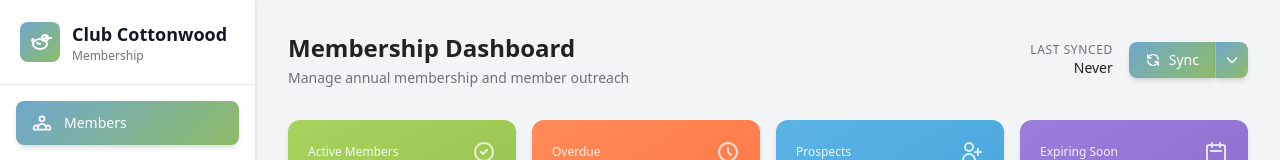
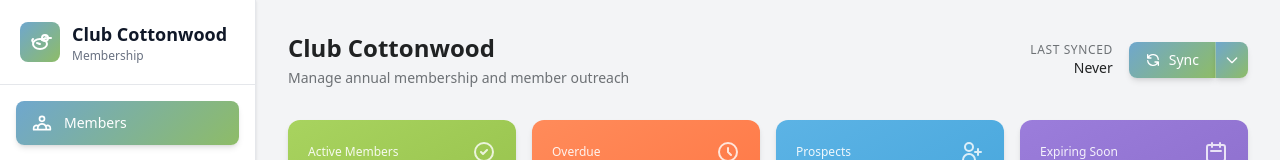
Before and after one commit to dj548/ClubCottonwood, a React (Vite) app: page / in a window 1280 px wide. Shown: the top 160 px of the page. Built offline with nearby package versions, Linux system fonts and the light colour scheme; no server answers.

Commit message:
Force rebuild - fix All Members count

```diff
--- a/src/ClubCottonwood.tsx
+++ b/src/ClubCottonwood.tsx
@@ -75,7 +75,7 @@ export default function ClubCottonwood() {
     },
   });
 
-  // "All Members" count = active + overdue (only Quack-tagged, not prospects)
+  // "All Members" count = active + overdue (only Quack-tagged, not prospects) - v2
   const allMembersCount = (stats?.activeMembers ?? 0) + (stats?.overdueMembers ?? 0);
 
   const tabs: { id: TabId; label: string; count?: number }[] = [
@@ -131,7 +131,7 @@ export default function ClubCottonwood() {
       <div className="flex items-center justify-between mb-8">
         <div>
           <h1 className="text-2xl font-bold text-[#202223] mb-1">
-            Membership Dashboard
+            Club Cottonwood
           </h1>
           <p className="text-sm text-[#6d7175]">
             Manage annual membership and member outreach
```
